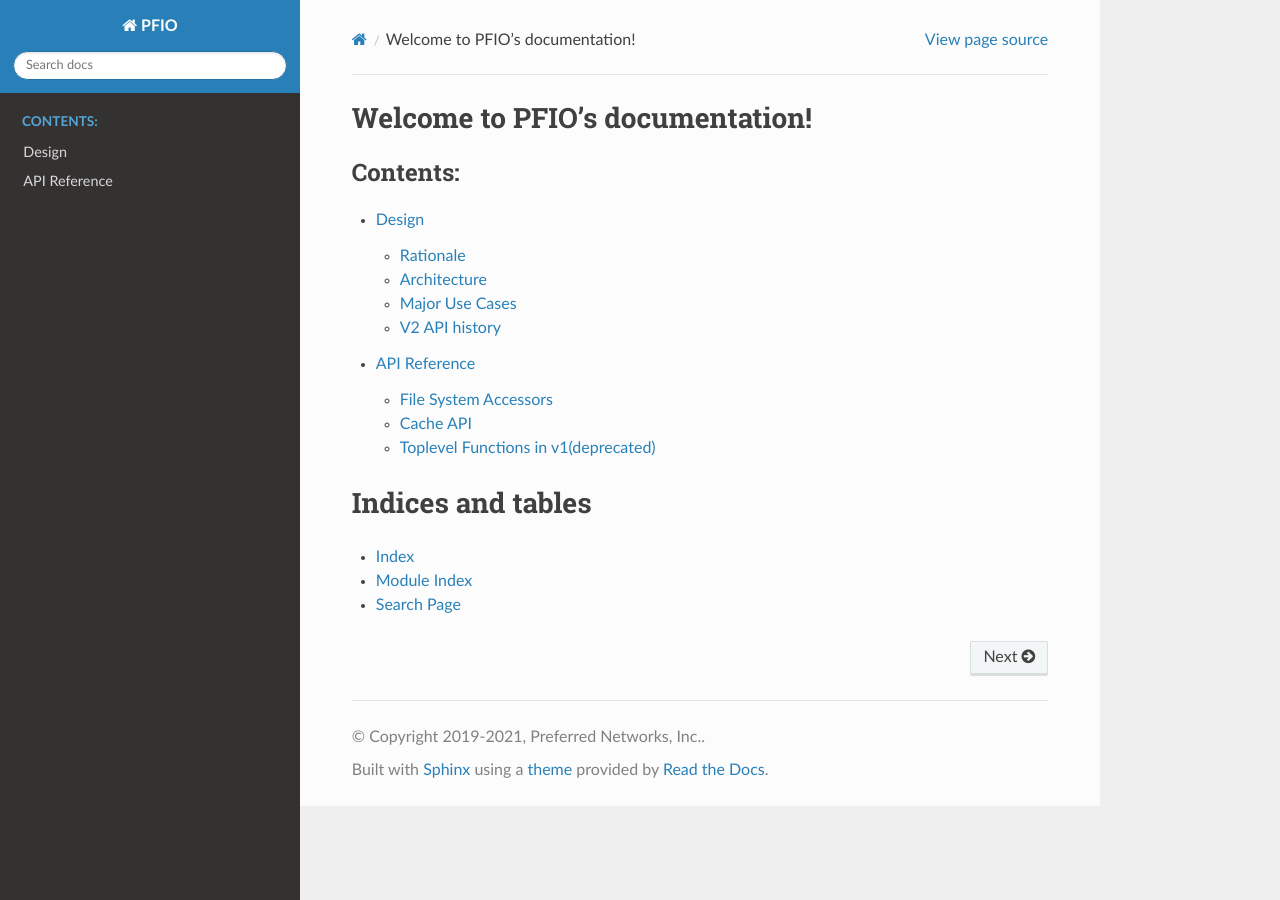
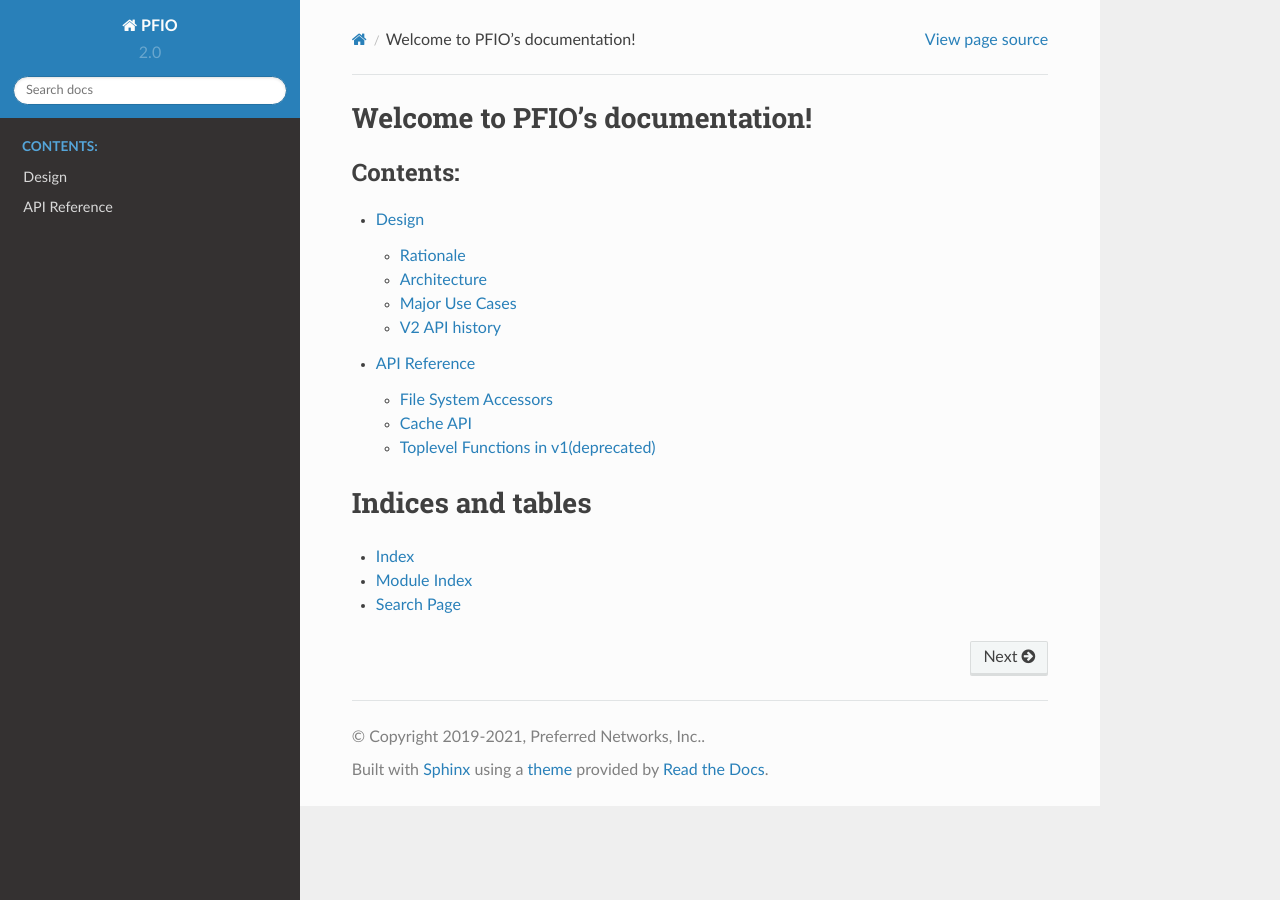
Before and after one commit to pfnet/pfio, a Sphinx documentation site: the page built from docs/source/index.rst, in a window 1280 px wide. Built offline with Sphinx 7.4.7 and the Read the Docs theme 2.0.0, drawn with Linux system fonts in a browser that asks for light colours.

Commit message:
Bump version

```diff
--- a/docs/source/conf.py
+++ b/docs/source/conf.py
@@ -25,9 +25,9 @@
 author = 'Preferred Networks, Inc.'
 
 # The short X.Y version
-version = ''
+version = '2.0'
 # The full version, including alpha/beta/rc tags
-release = '2.0.0'
+release = '2.0.1'
 
 
 # -- General configuration ---------------------------------------------------
--- a/pfio/version.py
+++ b/pfio/version.py
@@ -1 +1 @@
-__version__ = "2.0.0"
+__version__ = "2.0.1"
```
